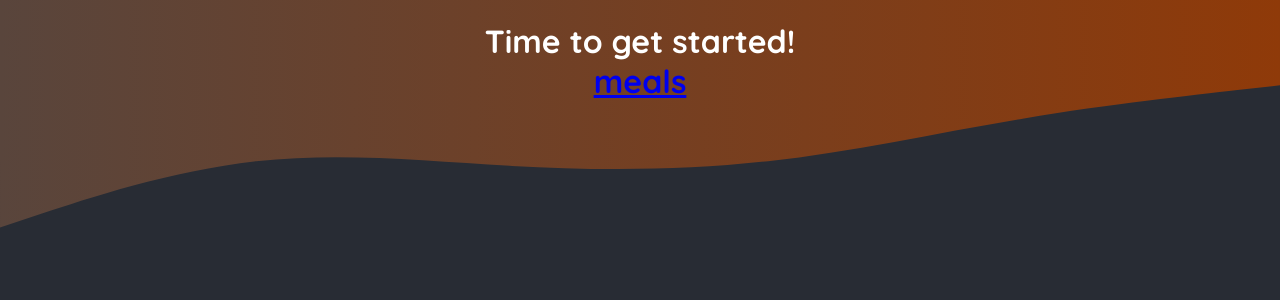
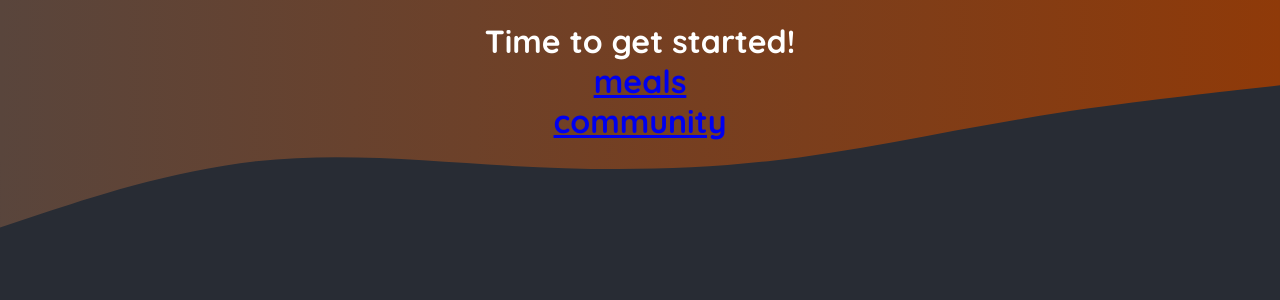
Before and after one commit to Sherry90/2024-next.js14-app-router-2-Foodies, a Next.js app: page / in a window 1280 px wide. Shown: the top 300 px of the page. Built offline with nearby package versions, Linux system fonts and the light colour scheme.

Commit message:
feat: link community page

```diff
--- a/app/page.js
+++ b/app/page.js
@@ -8,6 +8,9 @@ export default function Home() {
         <div>
           <Link href={"/meals"}>meals</Link>
         </div>
+        <div>
+          <Link href={"/community"}>community</Link>
+        </div>
       </h1>
     </main>
   );
```
